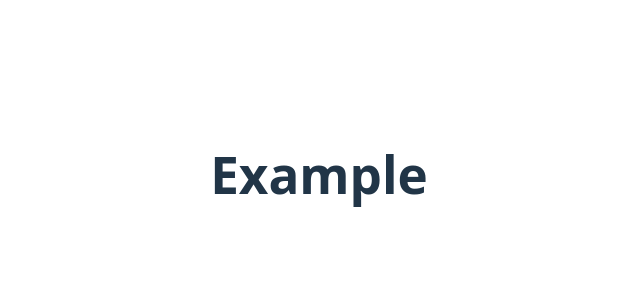
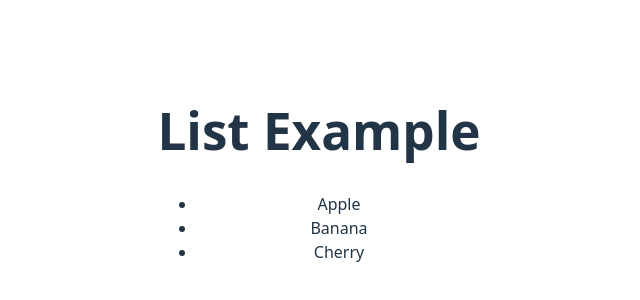
Before and after one commit to Karthik171819/React19, a React (Vite) app in the folder myapp/: page / in a window 1280 px wide. Shown: the part 226-526 px from the top of the page, without its empty margins (321-961 px from the left). Built offline with nearby package versions, Linux system fonts and the light colour scheme.

Commit message:
List And Keys

```diff
--- a/myapp/src/core-concepts/07-list-keys/listExample.jsx
+++ b/myapp/src/core-concepts/07-list-keys/listExample.jsx
@@ -1,5 +1,13 @@
 export default function ListExample () {
+    const items = ['Apple', 'Banana', 'Cherry'];
+
     return<>
-        <h1>Example</h1>
+        <h1>List Example</h1>
+        <ul>
+            { items.map((item, index) =>{
+              return<li key={index}>{item}</li>
+            }) }
+
+        </ul>
     </>
 }
```
